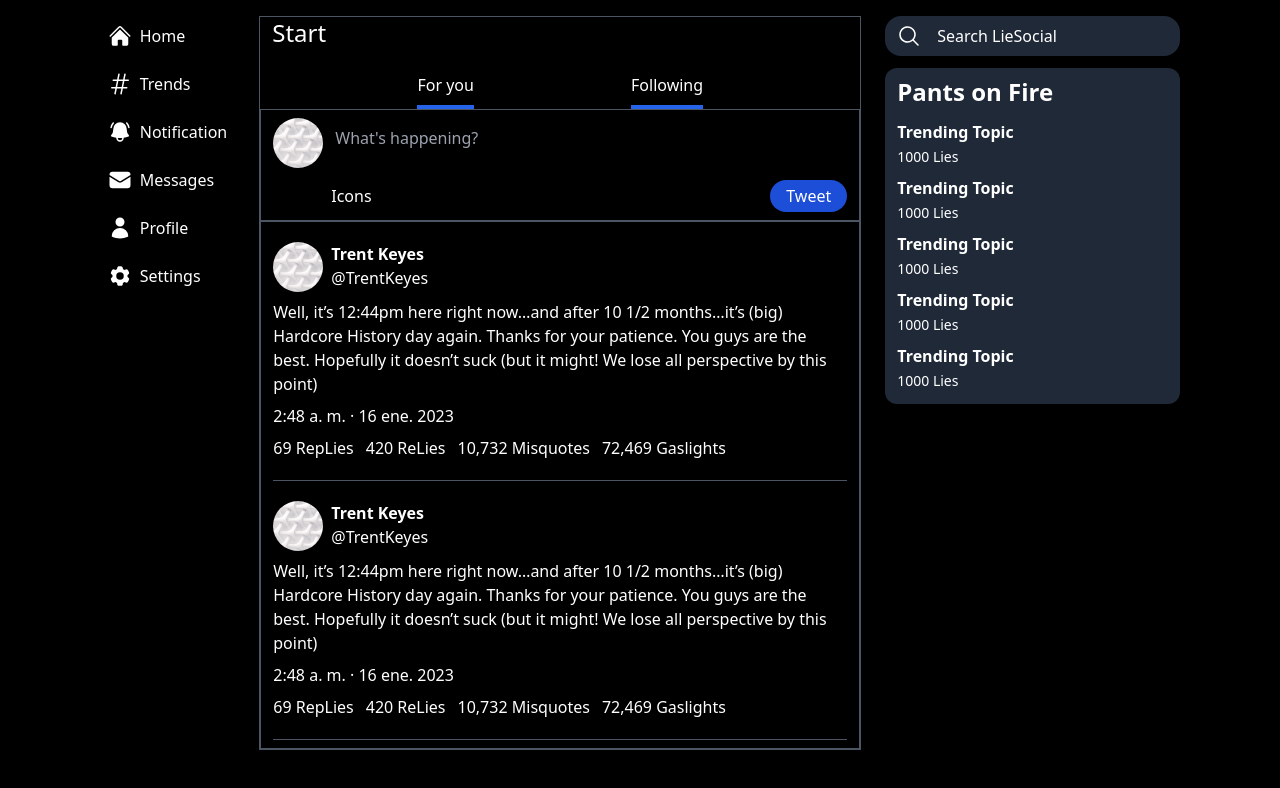
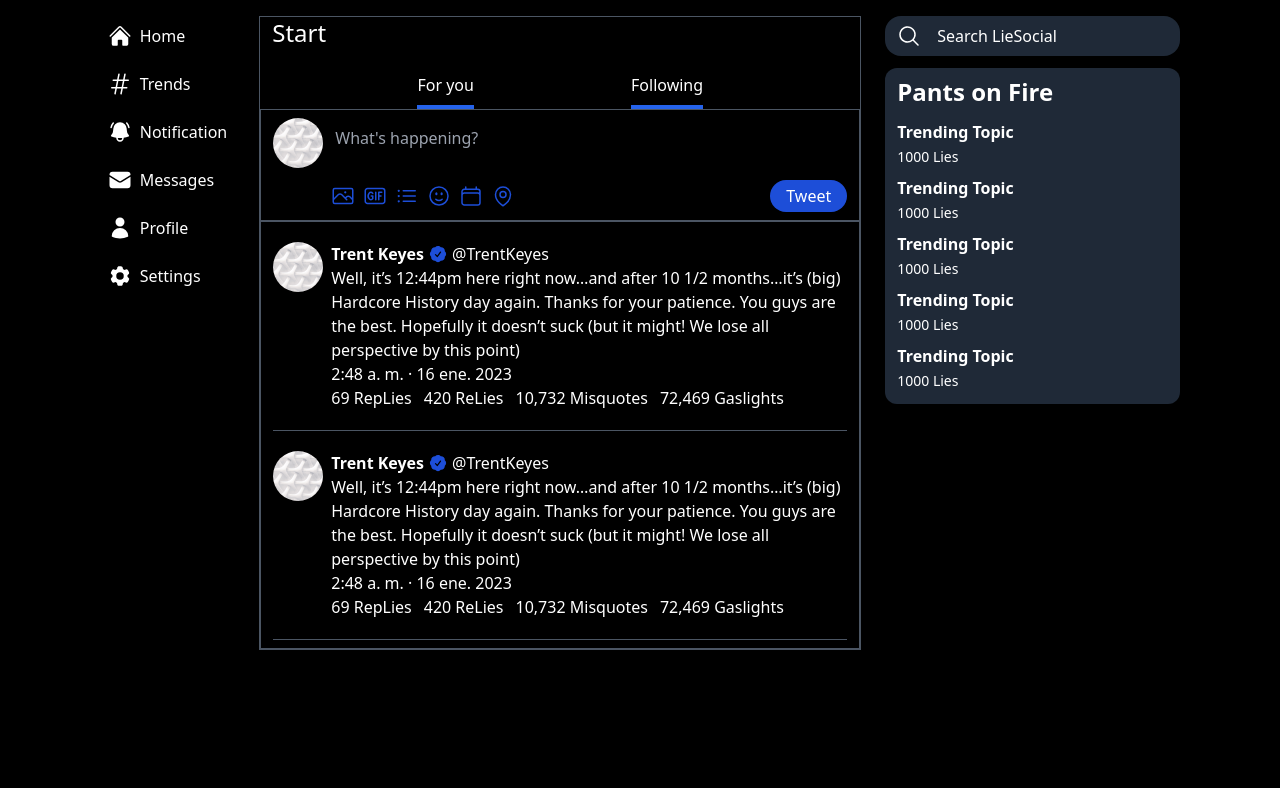
Before and after one commit to trentkeyes/twitter-clone, a Next.js app: page / in a window 1280 px wide. Shown: the top 788 px of the page. Built offline with nearby package versions, Linux system fonts and the light colour scheme.

Commit message:
Style new tweet form, tweet avatars

```diff
--- /dev/null
+++ b/src/components/MainTweet.tsx
@@ -0,0 +1,23 @@
+import TweetAvatar from "./TweetAvatar";
+import TweetStats from "./TweetStats";
+
+const MainTweet = () => {
+  return (
+    <div className="border-b-1 flex flex-col gap-2 border-b border-gray-600 py-3 text-white">
+      <TweetAvatar />
+      <p>
+        Well, it’s 12:44pm here right now…and after 10 1/2 months…it’s (big)
+        Hardcore History day again. Thanks for your patience. You guys are the
+        best. Hopefully it doesn’t suck (but it might! We lose all perspective
+        by this point)
+      </p>
+
+      <p>
+        <span>2:48 a. m. · 16 ene. 2023</span>
+      </p>
+      <TweetStats />
+    </div>
+  );
+};
+
+export default MainTweet;
--- a/src/components/NewTweetForm.tsx
+++ b/src/components/NewTweetForm.tsx
@@ -1,4 +1,12 @@
 import Image from "next/image";
+import {
+  PhotoIcon,
+  GifIcon,
+  ListBulletIcon,
+  FaceSmileIcon,
+  CalendarIcon,
+  MapPinIcon,
+} from "@heroicons/react/24/outline";
 
 const NewTweetForm = () => {
   return (
@@ -16,7 +24,14 @@ const NewTweetForm = () => {
           placeholder="What's happening?"
         />
         <div className="flex items-center justify-between">
-          <div>Icons</div>
+          <div className="flex gap-2">
+            <PhotoIcon className="h-6 w-6 cursor-pointer text-blue-700" />
+            <GifIcon className="h-6 w-6 cursor-pointer text-blue-700" />
+            <ListBulletIcon className="h-6 w-6 cursor-pointer text-blue-700" />
+            <FaceSmileIcon className="h-6 w-6 cursor-pointer text-blue-700" />
+            <CalendarIcon className="h-6 w-6 cursor-pointer text-blue-700" />
+            <MapPinIcon className="h-6 w-6 cursor-pointer text-blue-700" />
+          </div>
           <button className="rounded-2xl bg-blue-700 px-4 py-1 ">Tweet</button>
         </div>
       </form>
--- a/src/components/Tweet.tsx
+++ b/src/components/Tweet.tsx
@@ -1,10 +1,24 @@
 import TweetAvatar from "./TweetAvatar";
 import TweetStats from "./TweetStats";
+import Image from "next/image";
+import { CheckBadgeIcon } from "@heroicons/react/24/solid";
 
 const Tweet = () => {
   return (
-    <div className="border-b-1 flex flex-col gap-2 border-b border-gray-600 py-3 text-white">
-      <TweetAvatar />
+    <div className="border-b-1 flex items-start gap-2 border-b border-gray-600 py-3 text-white">
+      <Image
+        src="/images/profile.jpg"
+        alt="profile pic"
+        height={50}
+        width={50}
+        className="rounded-full"
+      />
+      <div>
+        <div className="flex items-center gap-1">
+          <p className="text-l font-bold">Trent Keyes</p>
+          <CheckBadgeIcon className="h-5 w-5 text-blue-700" />
+          <p>@TrentKeyes</p>
+        </div>
         <p>
           Well, it’s 12:44pm here right now…and after 10 1/2 months…it’s (big)
           Hardcore History day again. Thanks for your patience. You guys are the
@@ -17,6 +31,7 @@ const Tweet = () => {
         </p>
         <TweetStats />
       </div>
+    </div>
   );
 };
 
```
Lines whose indentation alone changed are shown as unchanged.
